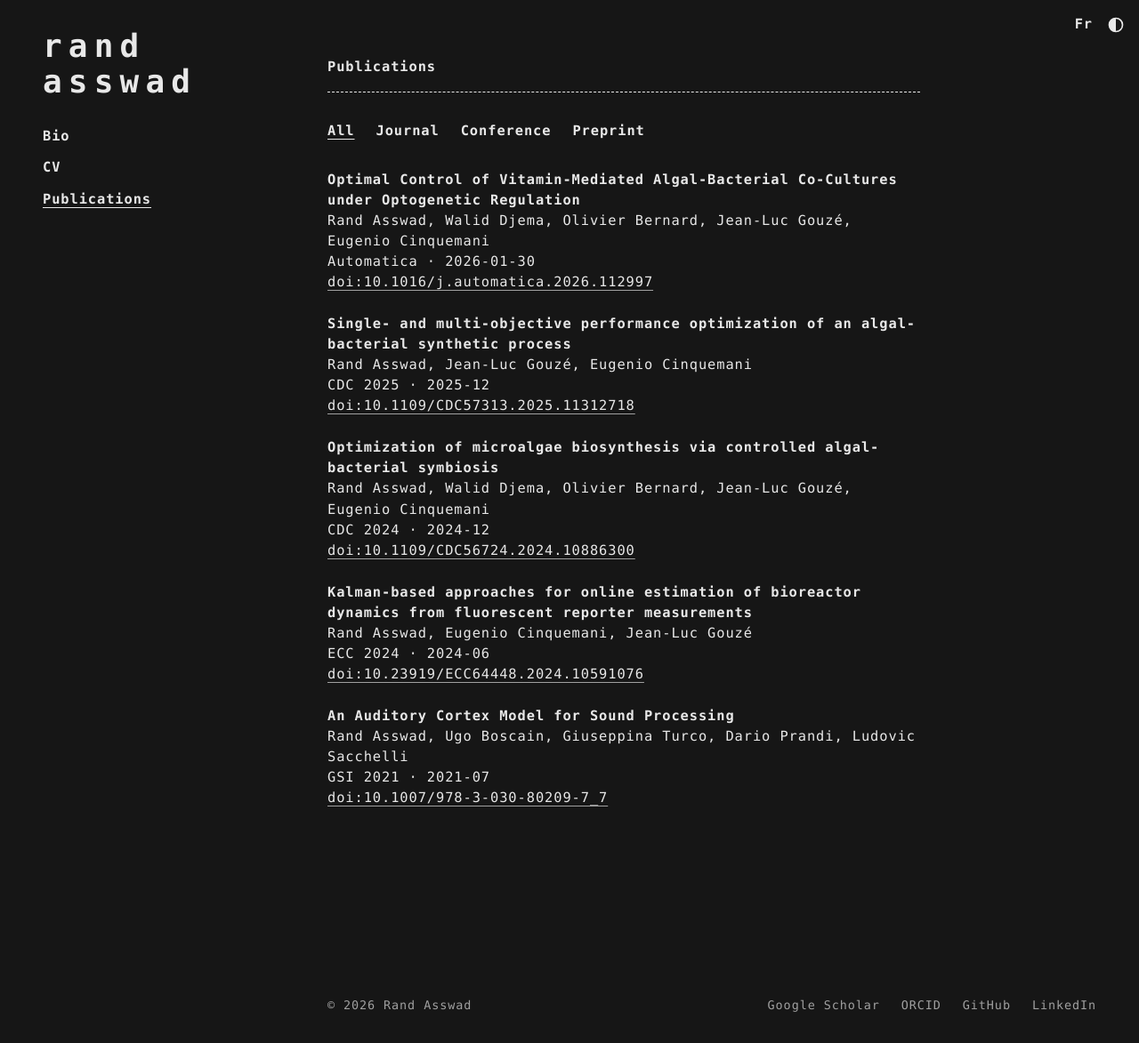
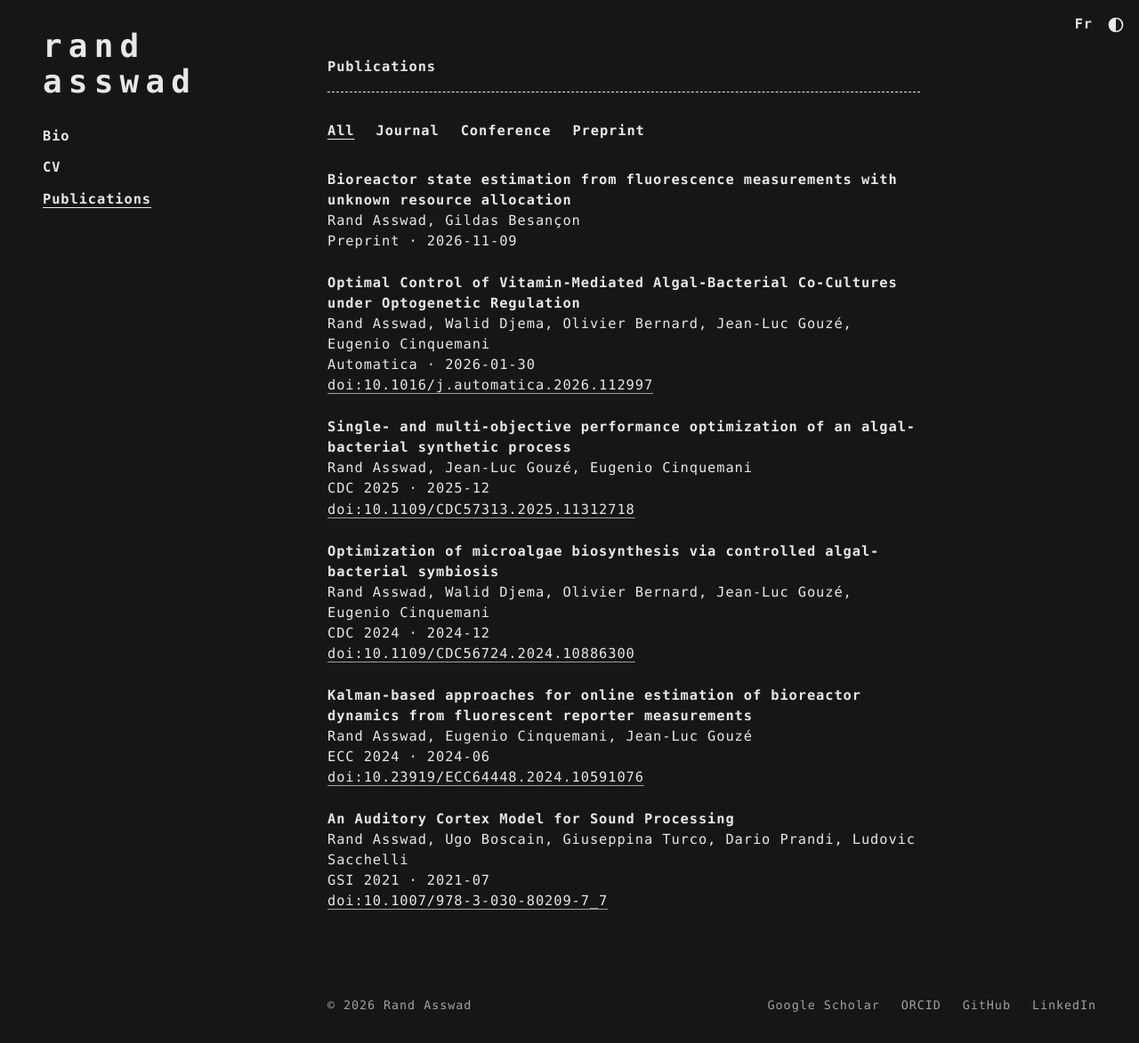
Before and after one commit to rand-asswad/website-v2, a Jekyll site: the page built from _src/publications.html, in a window 1280 px wide and 1173 px high. Shown: the whole window at 89% size. Built offline with Jekyll 4.4.1, drawn with Linux system fonts in a browser that asks for light colours.

```diff
--- a/_src/_data/publications.yml
+++ b/_src/_data/publications.yml
@@ -1,3 +1,11 @@
+- title: Bioreactor state estimation from fluorescence measurements with unknown resource allocation
+  type: preprint
+  publisher: Preprint
+  date: 2026-11-09
+  authors:
+    - Rand Asswad
+    - Gildas Besançon
+
 - title: Optimal Control of Vitamin-Mediated Algal-Bacterial Co-Cultures under Optogenetic Regulation
   type: journal
   publisher: Automatica
```
